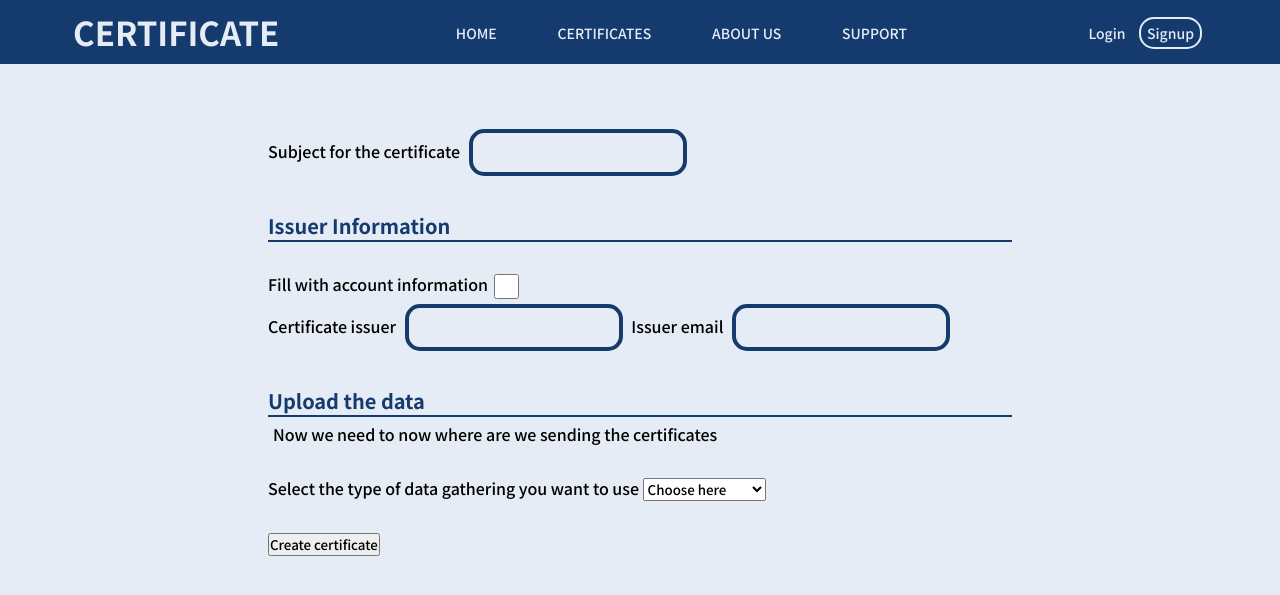
After one commit to kazp058/CertDepo, a PHP site: page /create-certificate.php in a window 1280 px wide. The commit adds this page. Shown: the top 595 px of the page. Run offline with PHP 8.4, Linux system fonts and the light colour scheme.

Commit message:
Certificates section started

```diff
--- /dev/null
+++ b/create-certificate.php
@@ -0,0 +1,84 @@
+<?php
+  require 'header.php';
+?>
+<main>
+ <div class="wrapper-main">
+  <section class="section-default">
+
+    <script>
+       function change(selection){
+          if(selection){
+
+             document.getElementById("survey").style.display = "none";
+             document.getElementById("test").style.display = "none";
+             document.getElementById("upload").style.display = "none";
+             document.getElementById("survey-test").style.display = "none";
+             document.getElementById("upload-file").style.display = "none";
+
+             if(selection.value == "survey"){
+                document.getElementById("survey").style.display = "inline-block";
+             }else if(selection.value == "test"){
+                document.getElementById("test").style.display = "inline-block";
+             }else if(selection.value == "upload"){
+                document.getElementById("upload").style.display = "inline-block";
+                document.getElementById("upload-file").style.display = "inline-block";
+             }else if(selection.value == "survey-test"){
+                document.getElementById("survey-test").style.display = "inline-block";
+             }
+          }
+       }
+    </script>
+
+
+    <form class="form-certificate" action="includes/logout.inc.php" method="post">
+       <div class="form-section">
+         <label>Subject for the certificate</label>
+            <input type="text" name="certname">
+       </div>
+
+       <h3>Issuer Information</h3><hr>
+
+       <div class="form-section">
+         <label class="checkmark-label">Fill with account information
+            <input class="checkmark" type="checkbox" id="useUser" onclick="">
+         </label><br>
+         <label>Certificate issuer
+            <input type="text" name="certissuer">
+         </label>
+         <label>Issuer email
+            <input type="text" name="emailissuer">
+         </label>
+       </div>
+
+       <h3>Upload the data</h3><hr>
+       <p>Now we need to now where are we sending the certificates</p>
+
+       <div class="form-section">
+          <label>Select the type of data gathering you want to use</label>
+          <select id="gathertype" name="gather" onchange="change(this);">
+            <option selected disabled>Choose here</option>
+            <option value="survey">Survey</option>
+            <option value="test">Test</option>
+            <option value="upload">Upload data</option>
+            <option value="survey-test">Survey and Test</option>
+          </select>
+          <div class="message">
+            <p class="information" id="survey">A survey link will be granted, when you send the link, people will be asked to fill vital information to fill the certificates and then send them</label>
+            <p class="information" id="test">A test link will be sent granted, when you send the link, people will be asked optional answers questions and based of the grade a certificate will be granted</label>
+            <p class= "information" id="upload">A upload field will be enabled for you, use a csv or excel file where the two first columns are, the name and the mail, in that order</label>
+            <p class="information" id="survey-test">A survey link will be granted, when you send the link people will be asked to fill their name and mail, later when you enable the test and email with a test will be sent for them to complete</label>
+          </div>
+          <div class="optionalfield" id="upload-file">
+            <label>Upload file
+               <input type="file" name="data" accept=".csv, .xlsx">
+            </label>
+          </div>
+       </div>
+       <button class="main-button" type="submit" name="certificate-submit">Create certificate</button>
+    </form>
+  </section>
+ </div>
+</main>
+<?php
+  require 'footer.php';
+?>
--- a/header.php
+++ b/header.php
@@ -19,7 +19,7 @@
          </div>
          <ul class="nav-links">
            <li><a href = "index.php">Home</a></li>
-           <li><a href = "#">Certificates</a></li>
+           <li><a href = "certificates.php">Certificates</a></li>
            <li><a href = "#">About us</a></li>
            <li><a href = "#">Support</a></li>
            <li class="nav-links-mobile">
--- a/includes/dbh.inc.php
+++ b/includes/dbh.inc.php
@@ -9,3 +9,5 @@ $conn = mysqli_connect($servername, $dBUsername, $dBPassword, $dBName);
 if (!$conn){
   die("Connection failed: ".mysql_connect_error());
 }
+
+$conn_server = mysqli_connect($servername, $dBUsername, $dBPassword);
--- a/login.php
+++ b/login.php
@@ -45,9 +45,9 @@
           ?>
           <form action="includes/login.inc.php" method="post">
              <p>Email</p>
-             <input type="text" name="mail" placeholder="e-mail..">
+             <input type="text" name="mail">
              <p>Password</p>
-             <input type="password" name="pwd" placeholder="Password...">
+             <input type="password" name="pwd">
              <br></br>
              <button class="highlight-button" type="submit" name="login-submit">Login</button>
           </form>
--- a/reset-password.php
+++ b/reset-password.php
@@ -8,7 +8,7 @@
           <p>An e-mail will be send to you with instructions on how to reset your password.</p>
           <form action="includes/reset-request.inc.php" method="post">
              <input type="text" name="email" placeholder="Enter your e-mail address...">
-             <button type="submit" name="reset-request-submit">Recover account</button>
+             <button class="highlight-button" type="submit" name="reset-request-submit">Recover account</button>
           </form>
           <?php
              if(isset($_GET["reset"]))
--- a/style.css
+++ b/style.css
@@ -24,6 +24,10 @@ input{
 
 button{
    cursor: pointer;
+}
+
+hr{
+   border: 0.5px solid #153b6e;
 }
 
 .logo{
@@ -74,6 +78,10 @@ button{
    transition: all 0.3s ease;
 }
 
+.optionalfield{
+   display:none;
+}
+
 .section-default{
 
    margin: 20px;
@@ -90,6 +98,7 @@ button{
 
 .section-default form{
    margin: 10px;
+   width: 60%
 }
 
 .section-default form input, .section-default form p{
@@ -114,6 +123,13 @@ button{
    padding: 5px;
    cursor:pointer;
    color: #e6ecf5;
+}
+
+.section-table{
+   margin: 20px;
+   display: flex;
+   align-items: left;
+   flex-direction:column;
 }
 
 .options-horizontal li{
@@ -149,12 +165,22 @@ button{
    border-radius: 15px;
 }
 
+.information{
+   display: none;
+   background-color:#D9920C;
+   padding: 5px 20px;
+   color: #e6ecf5;
+   border-radius: 15px;
+   margin: 10px 0px;
+}
+
 .highlight-link{
    color: #153b6e;
    border: 4px solid #153b6e;
    border-radius: 15px;
    padding: 2px 5px;
    background-color:transparent;
+   text-decoration: none;
 }
 
 .highlight-link-onblack{
@@ -164,6 +190,28 @@ button{
    padding: 4px 6px;
    background-color:#153b6e;
 }
+
+.form-section{
+   width:100%;
+   margin: 30px 0px;
+}
+
+.form-section .checkmark {
+   margin: 0px 2px;
+   width: 25px;
+   height: 25px;
+   text-align: center;
+   vertical-align: middle;
+   background-color: #e6ecf5;
+   border: solid #153b6e;
+}
+
+.form-certificate h3{
+   font-size: 20px;
+   color: #153b6e;
+}
+
+.form-certificate{}
 
 @media screen and (max-width:1010px){
    form .optional-input{
```
Also changed, not shown: certificates.php (added, +38 -0 lines), includes/certificates-request.inc.php (added, +28 -0 lines), signup.php (+4 -4 lines).
